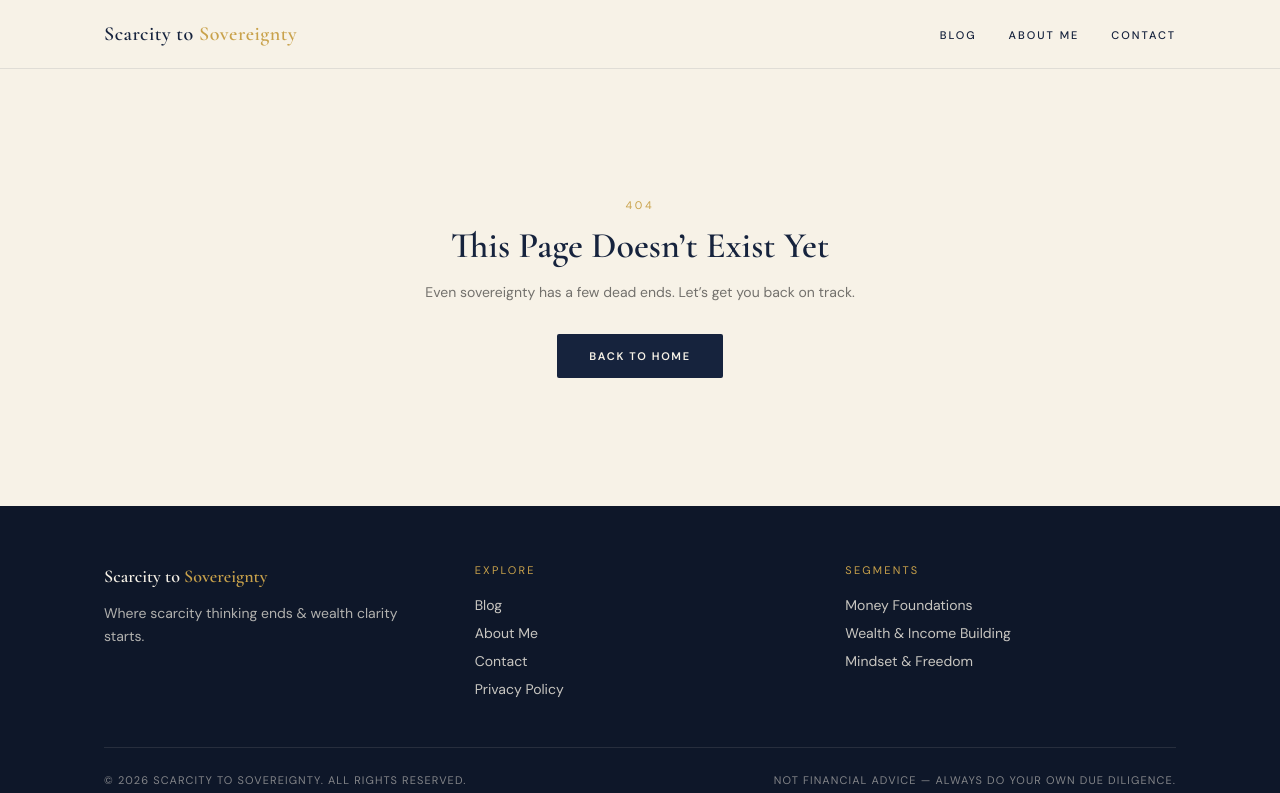
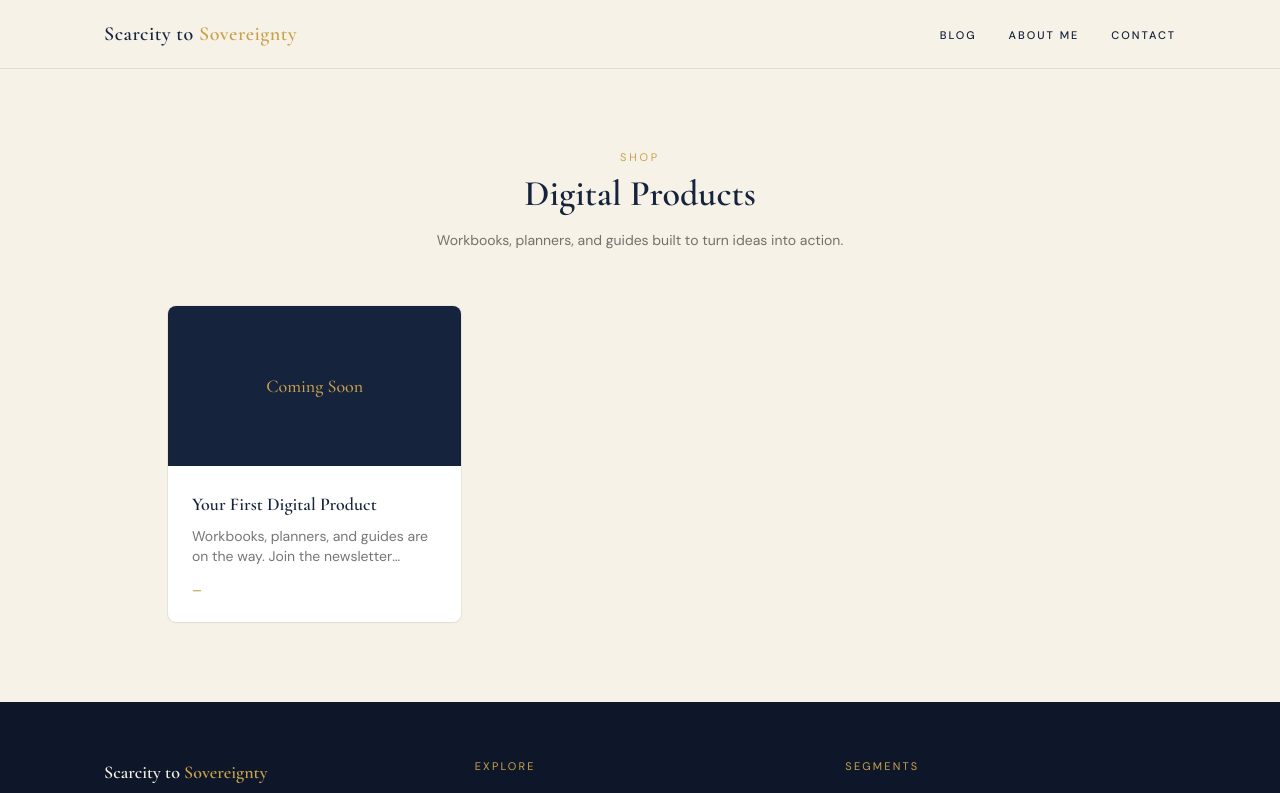
Before and after one commit to Ak-Lexzy1/Scarcity-to-Sovereignty-, a Next.js app: page /shop in a window 1280 px wide. Before the commit this address had no page. Shown: the top 793 px of the page. Built offline with nearby package versions, Linux system fonts and the light colour scheme.

Commit message:
Create ShopPage component to display products
This file implements the ShopPage component, displaying digital products with metadata for SEO.

```diff
--- /dev/null
+++ b/src/app/shop/page.tsx
@@ -0,0 +1,51 @@
+import type { Metadata } from "next";
+import Link from "next/link";
+import { products } from "@/lib/products";
+
+export const metadata: Metadata = {
+  title: "Shop",
+  description: "Digital products from Scarcity to Sovereignty.",
+};
+
+export default function ShopPage() {
+  return (
+    <div className="mx-auto max-w-5xl px-6 py-20 md:px-10">
+      <div className="text-center">
+        <p className="text-[11px] uppercase tracking-[0.25em] text-gold">Shop</p>
+        <h1 className="mt-2 font-serif text-4xl font-semibold text-navy">
+          Digital Products
+        </h1>
+        <p className="mx-auto mt-4 max-w-md text-sm text-ink/60">
+          Workbooks, planners, and guides built to turn ideas into action.
+        </p>
+      </div>
+
+      <div className="mt-14 grid gap-8 sm:grid-cols-2 lg:grid-cols-3">
+        {products.map((product) => (
+          <Link
+            key={product.slug}
+            href={`/shop/${product.slug}`}
+            className="group flex flex-col overflow-hidden rounded-lg bg-white shadow-sm ring-1 ring-navy/5 transition hover:shadow-md"
+          >
+            <div className="flex h-40 items-center justify-center bg-navy">
+              <span className="font-serif text-lg text-gold">
+                {product.comingSoon ? "Coming Soon" : product.name}
+              </span>
+            </div>
+            <div className="flex flex-1 flex-col px-6 py-6">
+              <h3 className="font-serif text-lg font-semibold text-navy">
+                {product.name}
+              </h3>
+              <p className="mt-2 line-clamp-2 text-sm text-ink/60">
+                {product.description}
+              </p>
+              <span className="mt-4 text-[11px] font-semibold uppercase tracking-[0.1em] text-gold">
+                {product.price}
+              </span>
+            </div>
+          </Link>
+        ))}
+      </div>
+    </div>
+  );
+                }
```
